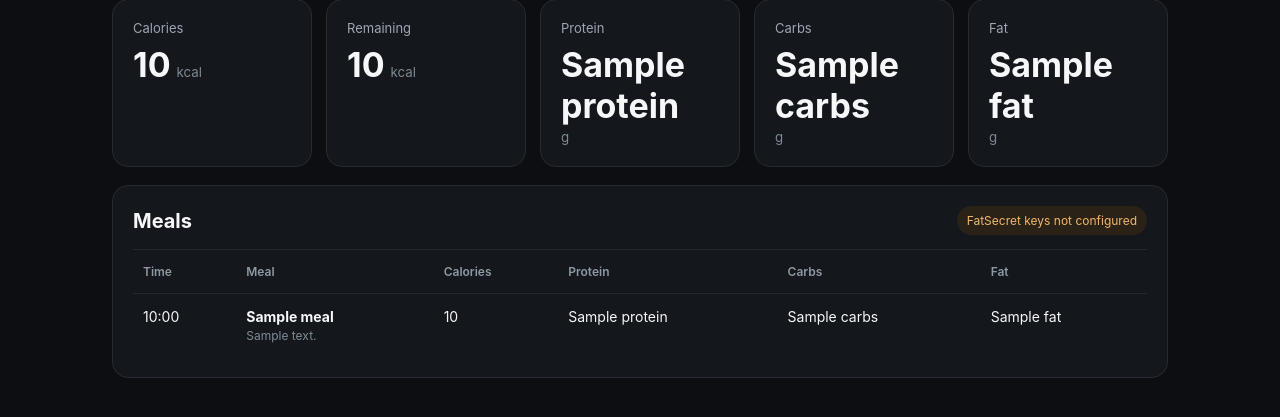
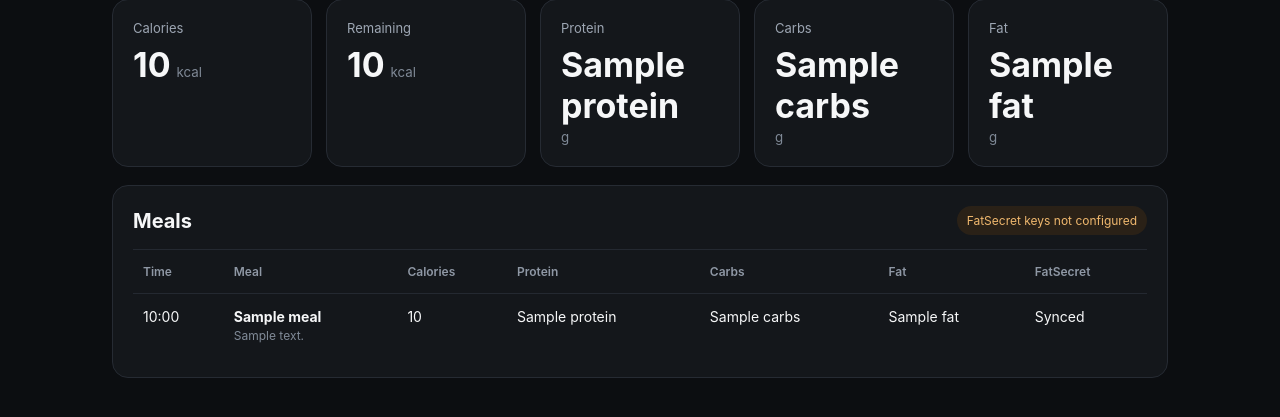
Before and after one commit to MushroomStew01/chatgpt-calorie-bridge, a Python web app: template app/templates/dashboard.html in a window 1280 px wide. Shown: the part 183-600 px from the top of the page. Run offline with Jinja, Linux system fonts and the light colour scheme; the template is opened without the code that fills it: most values are stand-ins (such as "Sample title", 1, 10 or a date in 2020).

Commit message:
Show per-meal FatSecret sync status

```diff
--- a/app/templates/dashboard.html
+++ b/app/templates/dashboard.html
@@ -32,7 +32,7 @@
       <h2>Meals</h2>
       <div class="integration-actions">
         {% if fatsecret_connected %}
-          <span class="status ok">FatSecret connected</span>
+          <span class="status ok">FatSecret connected · auto-sync on</span>
           <a class="integration-link" href="/fatsecret/disconnect">Disconnect</a>
         {% elif fatsecret_keys_configured %}
           <span class="status">FatSecret ready to connect</span>
@@ -45,7 +45,7 @@
     {% if meals %}
     <div class="table-wrap">
       <table>
-        <thead><tr><th>Time</th><th>Meal</th><th>Calories</th><th>Protein</th><th>Carbs</th><th>Fat</th></tr></thead>
+        <thead><tr><th>Time</th><th>Meal</th><th>Calories</th><th>Protein</th><th>Carbs</th><th>Fat</th><th>FatSecret</th></tr></thead>
         <tbody>
         {% for meal in meals %}
           <tr>
@@ -55,6 +55,15 @@
             <td>{{ meal.protein }}</td>
             <td>{{ meal.carbs }}</td>
             <td>{{ meal.fat }}</td>
+            <td>
+              {% if meal.fatsecret_entry_id %}
+                <span class="sync-state synced">Synced</span>
+              {% elif fatsecret_connected %}
+                <span class="sync-state local">Local only</span>
+              {% else %}
+                <span class="sync-state local">—</span>
+              {% endif %}
+            </td>
           </tr>
         {% endfor %}
         </tbody>
```
